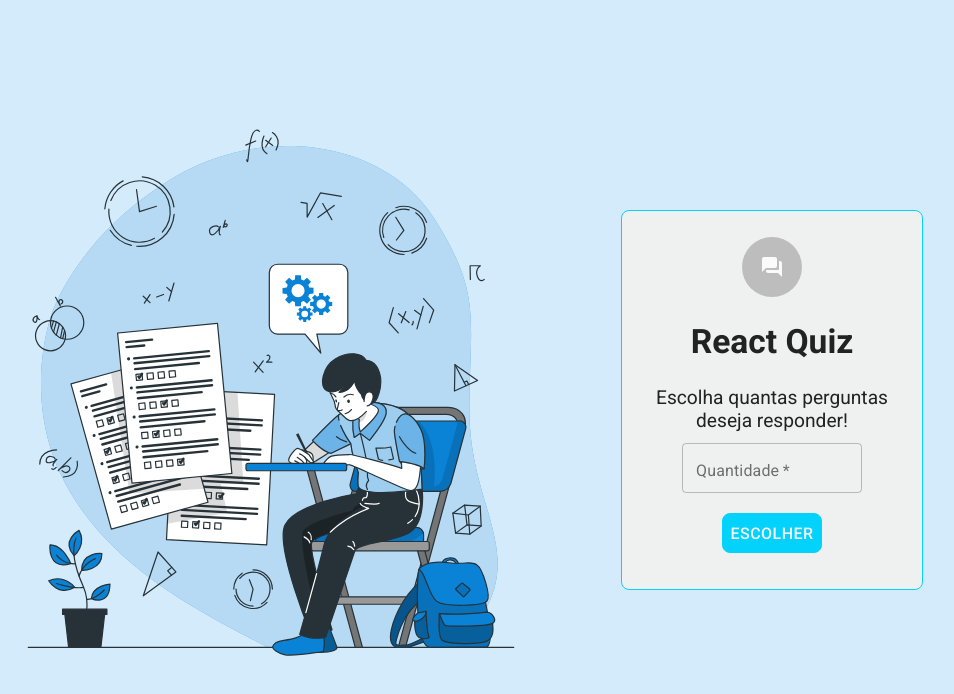
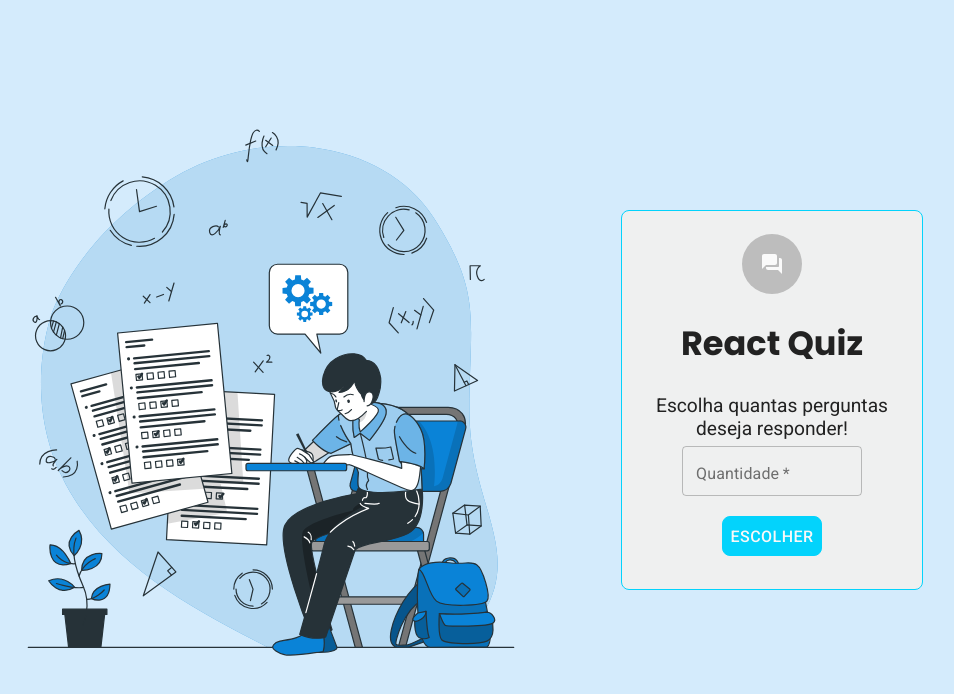
Before and after one commit to maycongc/react-quiz, a React (Create React App) app: page / in a window 1280 px wide. Shown: the top 694 px of the page, without its empty margins (193-1147 px from the left). Built offline with nearby package versions, Linux system fonts and the light colour scheme.

Commit message:
update estilos globais para titulos

```diff
--- a/src/globalStyles.ts
+++ b/src/globalStyles.ts
@@ -15,4 +15,8 @@ export const GlobalStyle = createGlobalStyle`
     font-size: 62.5%;
     font-family: 'Roboto', sans-serif;
   }
+
+  h1, h2, h3, h4 {
+    font-family: 'Poppins';
+  }
 `;
```
